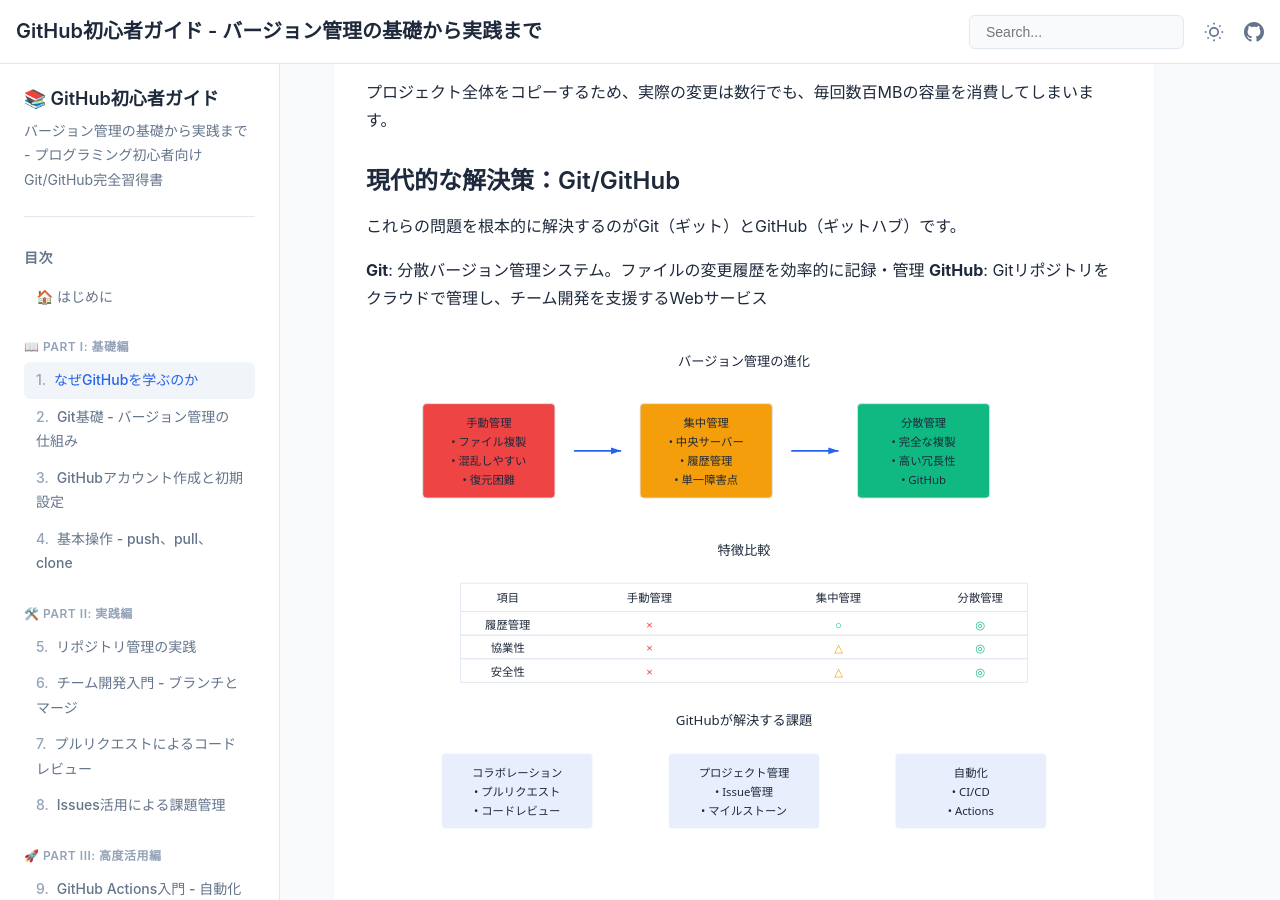
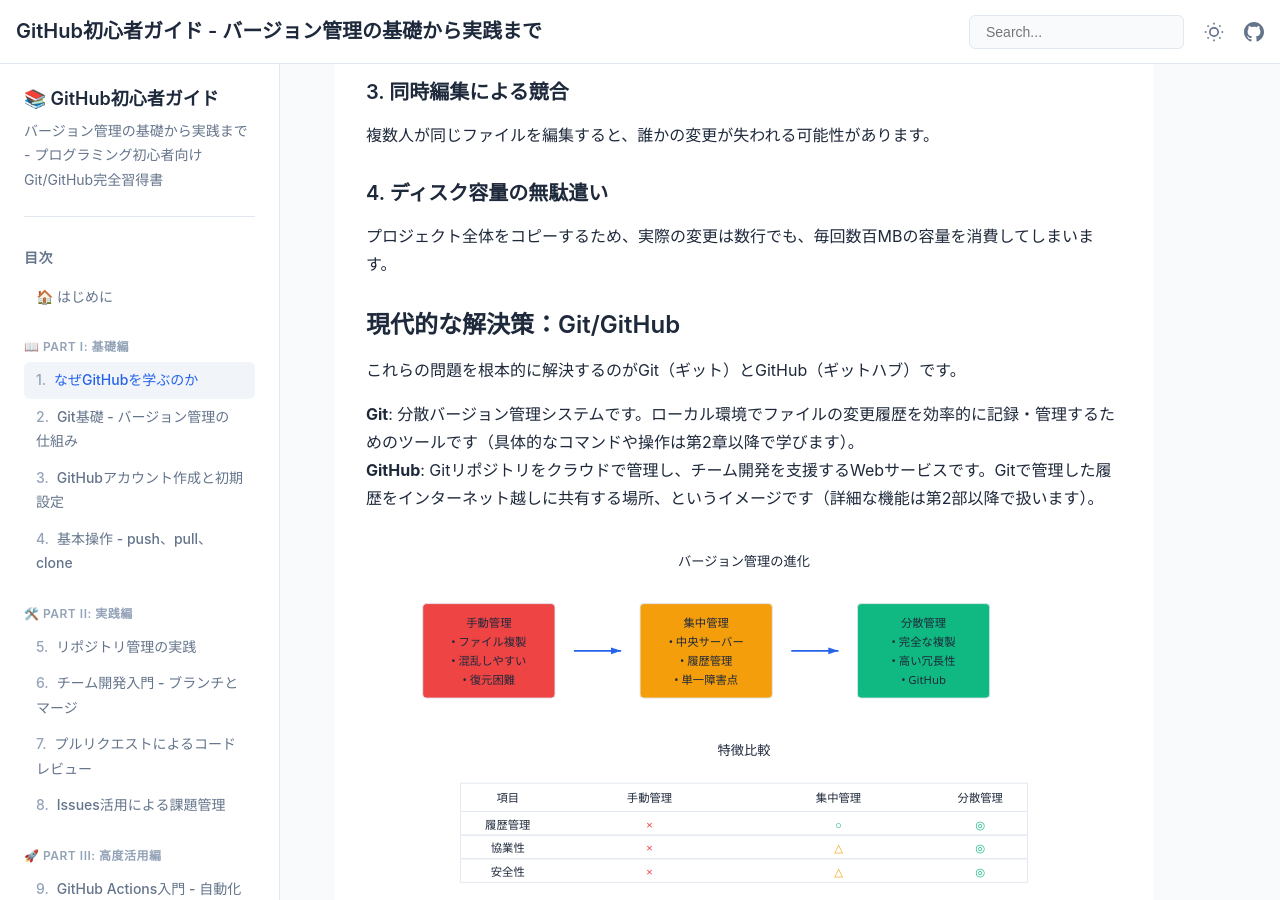
Before and after one commit to itdojp/github-guide-for-beginners-book, a Jekyll site: the page built from docs/src/chapter-introduction/index.md, in a window 1280 px wide and 900 px high, scrolled down 1935 px. Built offline with Jekyll 4.4.1, drawn with Linux system fonts in a browser that asks for light colours; some of the changed text lies outside the part shown.

Commit message:
docs: add intro goals and safe usage notes

```diff
--- a/docs/src/chapter-introduction/index.md
+++ b/docs/src/chapter-introduction/index.md
@@ -9,6 +9,11 @@ order: 0
 ## この書籍について
 
 「GitHub初心者ガイド」へようこそ。この書籍は、Git・GitHubを初めて学ぶ方から、基本操作は知っているが体系的に学び直したい方まで、幅広い読者を対象としています。
+
+> **この章で学ぶこと**
+> - なぜバージョン管理が必要なのかを、日常的な例から理解する
+> - Git と GitHub の役割の違いを、大まかに説明できるようになる
+> - 本書全体の学習の流れ（個人 → チーム → 高度な活用）をイメージできるようになる
 
 ### 対象読者
 
@@ -52,8 +57,8 @@ order: 0
 
 これらの問題を根本的に解決するのがGit（ギット）とGitHub（ギットハブ）です。
 
-**Git**: 分散バージョン管理システム。ファイルの変更履歴を効率的に記録・管理
-**GitHub**: Gitリポジトリをクラウドで管理し、チーム開発を支援するWebサービス
+**Git**: 分散バージョン管理システムです。ローカル環境でファイルの変更履歴を効率的に記録・管理するためのツールです（具体的なコマンドや操作は第2章以降で学びます）。
+**GitHub**: Gitリポジトリをクラウドで管理し、チーム開発を支援するWebサービスです。Gitで管理した履歴をインターネット越しに共有する場所、というイメージです（詳細な機能は第2部以降で扱います）。
 
 ![バージョン管理の進化]({{ '/assets/images/diagrams/chapter01/01_version_control_evolution.svg' | relative_url }})
 
@@ -62,6 +67,8 @@ order: 0
 ## Git/GitHubの基本概念
 
 ![GitHubエコシステム]({{ '/assets/images/diagrams/chapter01/02_github_ecosystem.svg' | relative_url }})
+
+この図が伝えたいポイントは、「Git はあくまでローカルで変更履歴を管理するためのツールであり、GitHub はその履歴をインターネット上で共有し、Issues や Pull Request などの機能と組み合わせてチーム開発を支援するプラットフォームである」という点です。ここでは概要だけを押さえ、詳細な使い方は後続の章で順番に学んでいきます。
 
 ### リポジトリ（Repository）
 プロジェクトとそのバージョン履歴を格納する「箱」です。従来のプロジェクトフォルダとは異なり、すべての変更履歴が含まれています。
@@ -115,6 +122,8 @@ GitHubは単なるコード保存場所ではありません。チーム開発
 - **チーム開発の理解**：追加で1週間
 - **高度な活用**：必要に応じて段階的に
 
+短期集中で学びたい場合は、1日2〜3時間×2〜3日で第1部を一気に進め、その後数日かけて復習しながら自分の小さなプロジェクトにGit/GitHubを適用してみる、という進め方も可能です。
+
 ### GitHubと他のサービスとの比較
 
 ![GitHub vs 代替サービス]({{ '/assets/images/diagrams/chapter01/06_github_vs_alternatives.svg' | relative_url }})
```
Also changed, not shown: docs/index.md (+5 -0 lines), docs/src/chapter-github-actions/index.md (+4 -0 lines).
